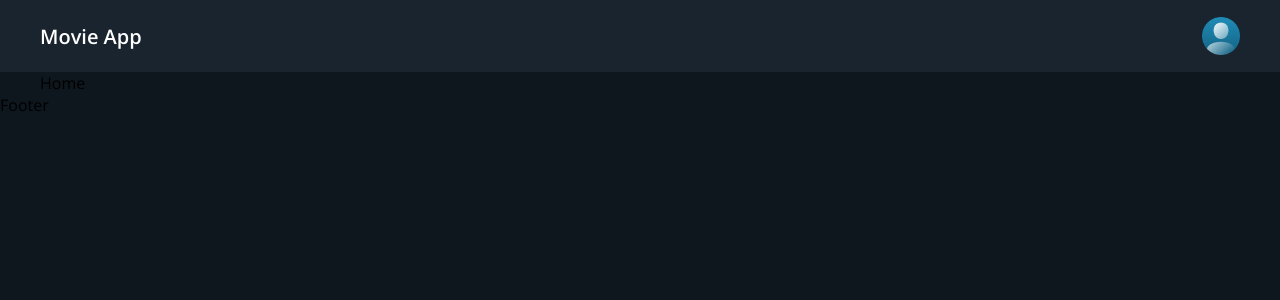
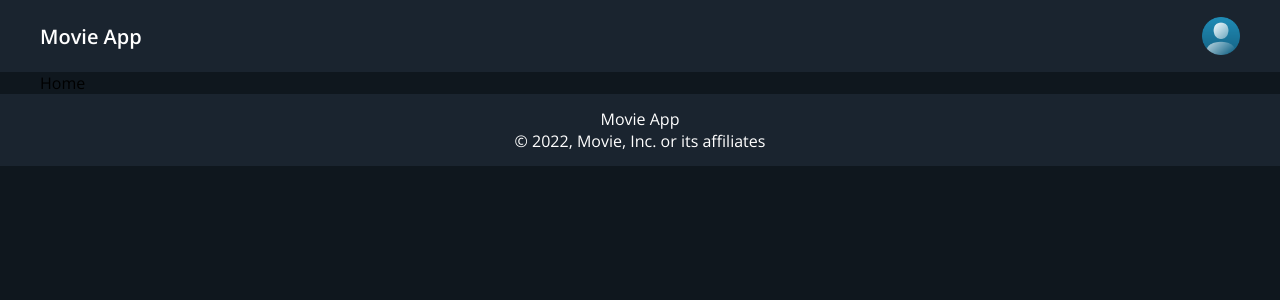
Before and after one commit to NitishBiswas/MovieInfo, a React (Create React App) app: page / in a window 1280 px wide. Shown: the top 300 px of the page. Built offline with nearby package versions, Linux system fonts and the light colour scheme.

Commit message:
Added footer

```diff
--- a/src/components/footer/Footer.jsx
+++ b/src/components/footer/Footer.jsx
@@ -1,8 +1,12 @@
 import React from 'react'
+import './footer.scss'
 
 const Footer = () => {
     return (
-        <div>Footer</div>
+        <div className='footer'>
+            <div>Movie App</div>
+            <div>© 2022, Movie, Inc. or its affiliates</div>
+        </div>
     )
 }
 
--- a/src/components/footer/footer.scss
+++ b/src/components/footer/footer.scss
@@ -0,0 +1,11 @@
+@import '../../common/colors.scss';
+
+.footer {
+    background: $secondary-color;
+    height: 72px;
+    display: flex;
+    justify-content: center;
+    align-items: center;
+    color: $primary-font;
+    flex-direction: column;
+}
```
